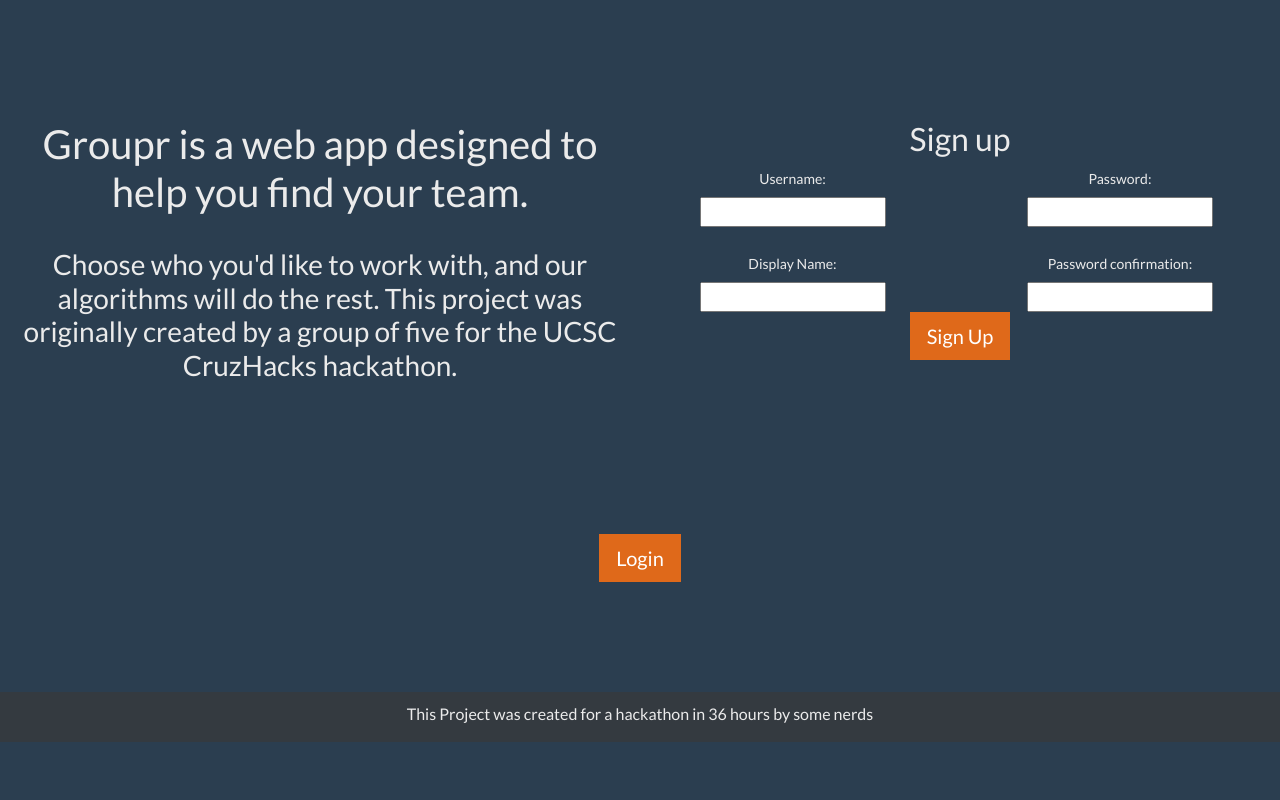
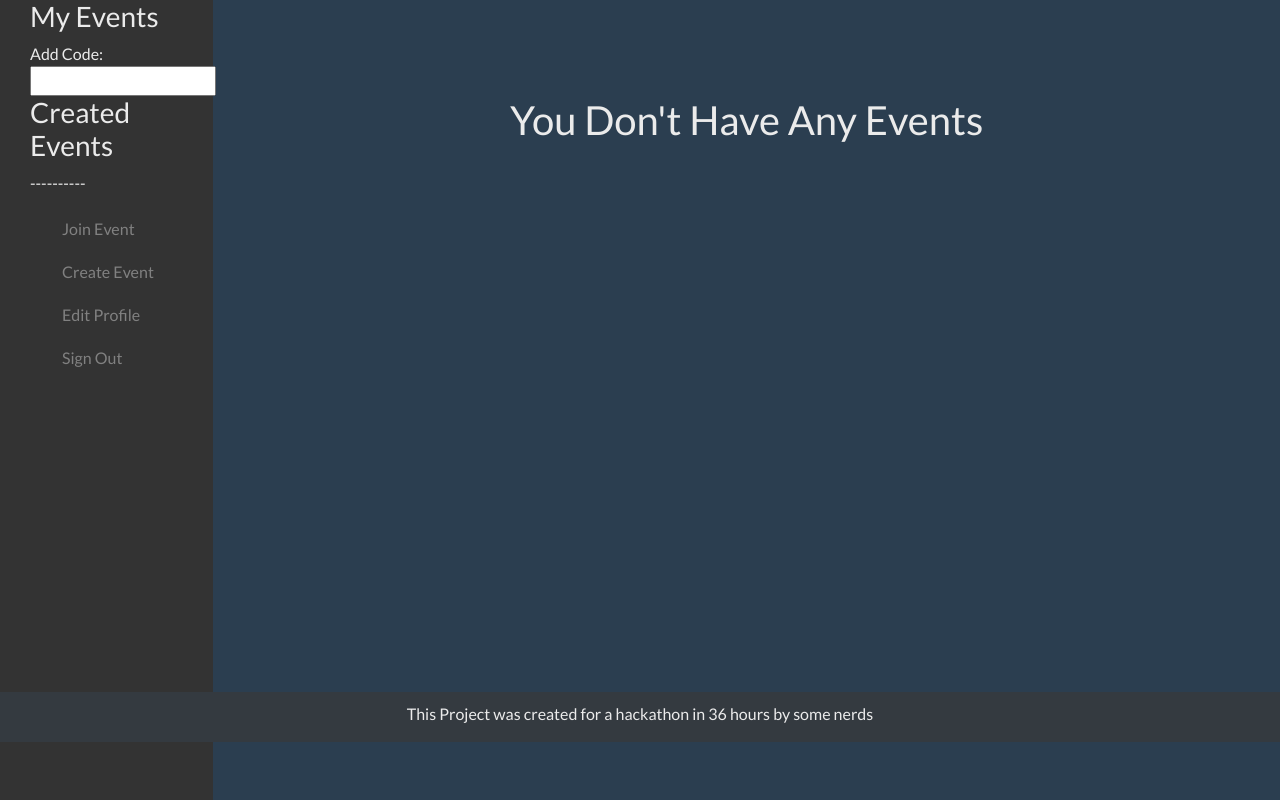
Before and after one commit to CruzHacks2019Groupr/groupr, a Django app: template project/templates/project/index.html in a window 1280 px wide. Shown: the part 58-858 px from the top of the page. Before the commit the page ends 800 px from the top, so only its background shows below. Run offline with Django 3.2, Linux system fonts and the light colour scheme; the template is opened without the code that fills it, so the values that code supplies are empty; some libraries are stand-ins or nearby versions.

Commit message:
bloated code, begone!

```diff
--- a/project/templates/project/index.html
+++ b/project/templates/project/index.html
@@ -6,7 +6,7 @@
 
 <div class="container">
 	<div class="row">
-        {% if user.is_authenticated %}
+
 		<div class=" col-md-2 sidenav" v-show="logged_in">
             <div style="padding-left: 30px;">
                 <span><h3>My Events</h3></span>
@@ -55,62 +55,6 @@
                 </div>
 		    </center>
 		</div>
-        {% else %}
-
-        <div class="col-md-6">
-            <br><br><br><br><br>
-            <center>
-                <h1 class="center">Groupr is a web app designed to help you find your team.</h1>
-                <br>
-                <h3>Choose who you'd like to work with, and our algorithms will do the rest. This project was originally created by a group of five for the UCSC CruzHacks hackathon.</h3>
-            </center>
-        </div>
-        <div class="col-md-6">
-            <br><br><br><br><br>
-                <center>
-                <h2>Sign up</h2>
-                  <form action='/signup/' method="post">
-                        {% csrf_token %}
-                        <div class="row">
-
-                            <div class="col-md-6" style="padding-right: 30px;">
-                                <label for="id_username">Username: </label>
-                                <br>
-                                <input type="text" name="username" maxlength="150" autofocus="" required="" id="id_username">
-
-                                <br><br>
-
-                                <label for="your_name">Display Name: </label>
-                                <br>
-                                <input id="your_name" type="text" name="your_name">
-                            </div>
-
-                            <div class="col-md-6">
-                                <label for="id_password1">Password:</label>
-                                <br>
-                                <input type="password" name="password1" required="" id="id_password1">
-
-                                <br><br>
-
-                                <label for="id_password2">Password confirmation:</label>
-                                <br>
-                                <input type="password" name="password2" required="" id="id_password2">
-
-                            </div>
-                            <br>
-                        </div>
-                        <input type="submit" value="Sign Up" class="btn btn-primary btn-lg">
-                  </form>
-            </center>
-        </div>
-        <div class="col-md-6 offset-md-3">
-            <br><br><br><br><br><br>
-            <center>
-                <a type="button" class="btn btn-primary btn-lg" href="{% url 'login' %}" >Login</a>
-            </center>
-
-        </div>
-        {% endif %}
 	</div>
 </div>
 {% endblock %}
```
Also changed, not shown: db.sqlite3.
